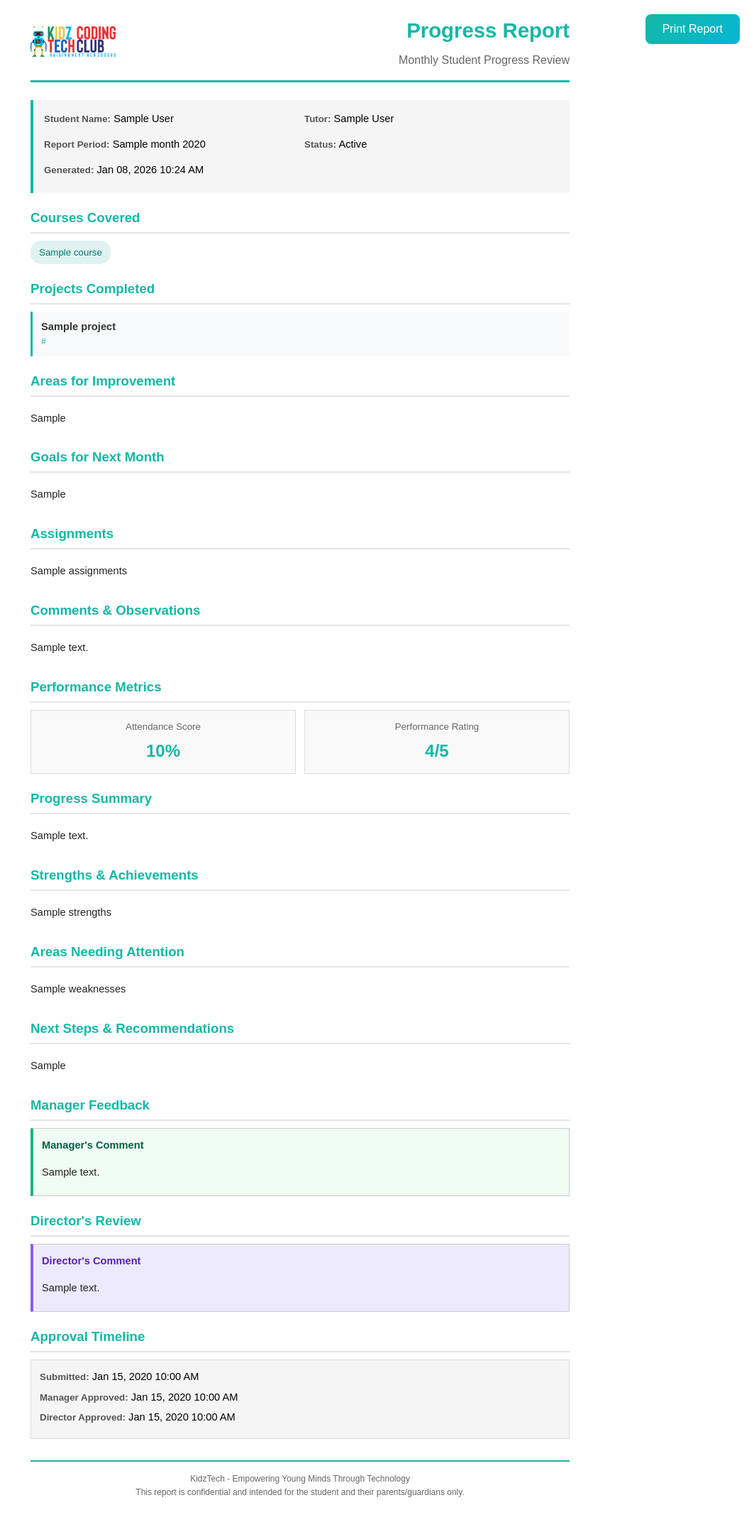
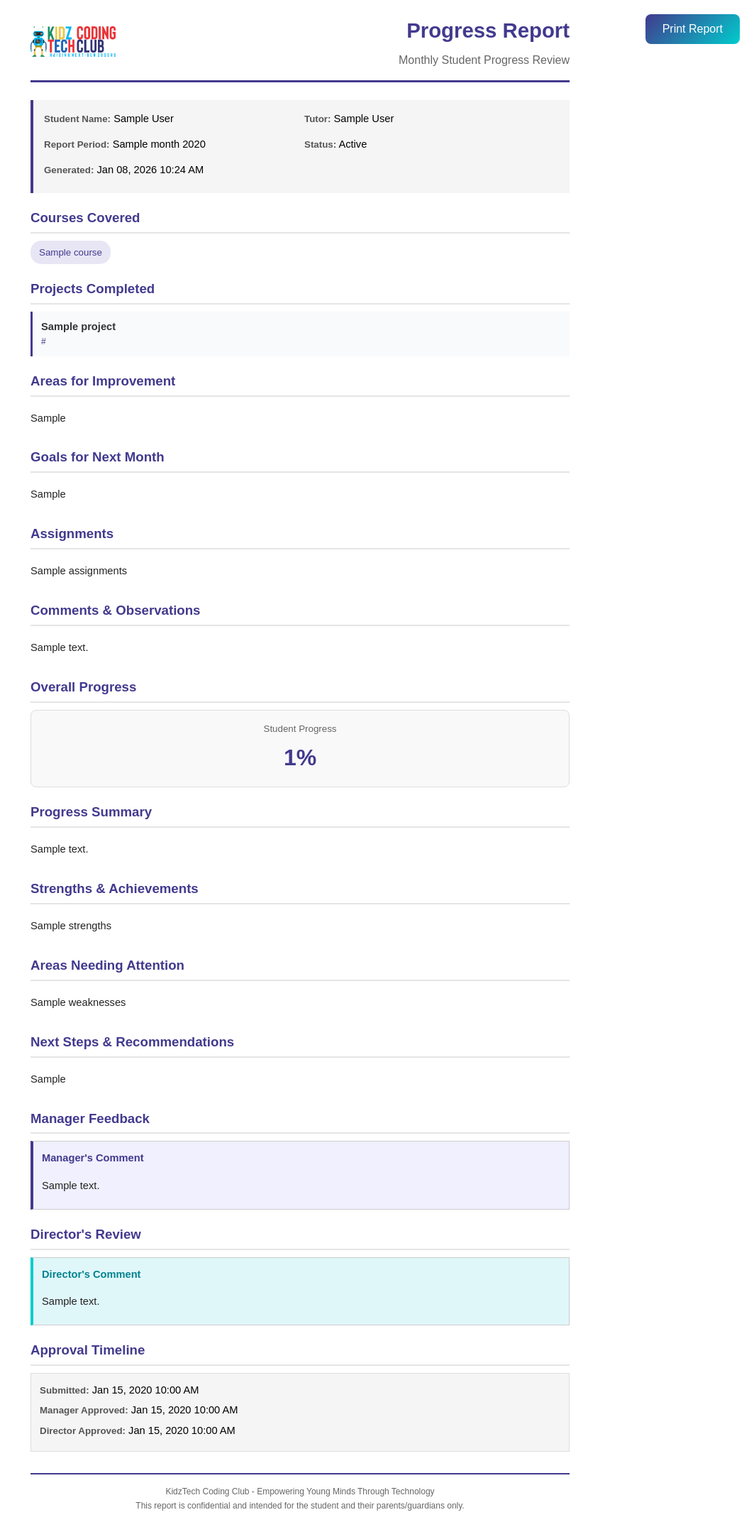
Before and after one commit to witholaniyijide/kidz-tech-portal, a Laravel app: template resources/views/admin/reports/print.blade.php in a window 1280 px wide. Shown: the whole page at 71% size, without its empty margins (217-1280 px from the left). Before the commit the page ends 2109 px from the top, so only its background shows below. Run offline with Laravel 10, Linux system fonts and the light colour scheme; the template is opened without the code that fills it: most values are stand-ins (such as "Sample title", 1, 10 or a date in 2020); parts of the project's set-up code (start-up, migrations or seed data) failed here and were passed over.

Commit message:
Update reports print/PDF, Director analytics, and Tutor performance
- Print view: Brand blue colors (#423A8E), remove attendance score, show overall progress %, add favicon
- PDF view: Match print view styling with brand colors and overall progress metric
- Director analytics: Fix performance trend queries to use class_date, add criteria breakdown chart
- Director analytics: Add year filter dropdown, fix performance score distribution chart
- Tutor performance: Add "View Full Report" button to each assessment card

```diff
--- a/resources/views/admin/reports/print.blade.php
+++ b/resources/views/admin/reports/print.blade.php
@@ -4,6 +4,8 @@
     <meta charset="UTF-8">
     <meta name="viewport" content="width=device-width, initial-scale=1.0">
     <title>Print - Progress Report - {{ $report->student->first_name ?? 'Student' }} {{ $report->student->last_name ?? '' }}</title>
+    <link rel="icon" type="image/png" href="{{ asset('favicon.png') }}">
+    <link rel="shortcut icon" href="{{ asset('favicon.ico') }}">
     <style>
         * { margin: 0; padding: 0; box-sizing: border-box; }
         body {
@@ -22,17 +24,17 @@
             justify-content: space-between;
             margin-bottom: 25px;
             padding-bottom: 15px;
-            border-bottom: 3px solid #14B8A6;
+            border-bottom: 3px solid #423A8E;
         }
         .logo { width: 120px; height: auto; }
         .header-text { text-align: right; }
-        .header h1 { font-size: 22pt; color: #14B8A6; margin-bottom: 5px; }
+        .header h1 { font-size: 22pt; color: #423A8E; margin-bottom: 5px; }
         .header .subtitle { font-size: 12pt; color: #666; }
         .report-info {
             background-color: #f5f5f5;
             padding: 15px;
             margin-bottom: 20px;
-            border-left: 4px solid #14B8A6;
+            border-left: 4px solid #423A8E;
         }
         .info-grid { display: grid; grid-template-columns: 1fr 1fr; gap: 8px; }
         .info-item { margin-bottom: 5px; }
@@ -42,7 +44,7 @@
         .section-title {
             font-size: 14pt;
             font-weight: bold;
-            color: #14B8A6;
+            color: #423A8E;
             margin-bottom: 10px;
             padding-bottom: 5px;
             border-bottom: 2px solid #e5e5e5;
@@ -50,32 +52,32 @@
         .section-content { padding: 8px 0; text-align: justify; line-height: 1.7; color: #222; white-space: pre-wrap; }
         .badge-list { display: flex; flex-wrap: wrap; gap: 8px; margin-top: 8px; }
         .badge {
-            background-color: #e0f2f1;
-            color: #00796b;
+            background-color: #e8e6f5;
+            color: #423A8E;
             padding: 6px 12px;
             border-radius: 15px;
             font-size: 10pt;
             font-weight: 500;
         }
         .badge-blue { background-color: #dbeafe; color: #1e40af; }
-        .badge-green { background-color: #d1fae5; color: #065f46; }
+        .badge-cyan { background-color: #e0f7fa; color: #00838f; }
         .project-item {
             background-color: #f9fafb;
             padding: 10px 12px;
             margin-bottom: 8px;
-            border-left: 3px solid #14B8A6;
+            border-left: 3px solid #423A8E;
         }
         .project-name { font-weight: bold; color: #333; font-size: 11pt; }
-        .project-link { font-size: 9pt; color: #14B8A6; word-break: break-all; }
-        .metrics-grid { display: grid; grid-template-columns: 1fr 1fr; gap: 12px; margin-top: 10px; }
+        .project-link { font-size: 9pt; color: #423A8E; word-break: break-all; }
         .metric-box {
             background-color: #f9f9f9;
-            padding: 12px;
+            padding: 15px;
             border: 1px solid #ddd;
             text-align: center;
+            border-radius: 8px;
         }
         .metric-label { font-size: 10pt; color: #666; margin-bottom: 5px; }
-        .metric-value { font-size: 18pt; font-weight: bold; color: #14B8A6; }
+        .metric-value { font-size: 24pt; font-weight: bold; color: #423A8E; }
         .comment-box {
             background-color: #fafafa;
             border: 1px solid #ccc;
@@ -93,7 +95,7 @@
         .footer {
             margin-top: 30px;
             padding-top: 15px;
-            border-top: 2px solid #14B8A6;
+            border-top: 2px solid #423A8E;
             text-align: center;
             font-size: 9pt;
             color: #666;
@@ -102,7 +104,7 @@
             position: fixed;
             top: 20px;
             right: 20px;
-            background: linear-gradient(135deg, #14B8A6, #06B6D4);
+            background: linear-gradient(135deg, #423A8E, #00CCCD);
             color: white;
             padding: 12px 24px;
             border: none;
@@ -110,12 +112,15 @@
             font-size: 12pt;
             cursor: pointer;
         }
-        .manager-comment { border-left-color: #10b981; background-color: #f0fdf4; }
-        .director-comment { border-left-color: #8b5cf6; background-color: #ede9fe; }
+        .manager-comment { border-left-color: #423A8E; background-color: #f0f0ff; }
+        .director-comment { border-left-color: #00CCCD; background-color: #e0f7fa; }
+        @media print {
+            .print-btn { display: none !important; }
+        }
     </style>
 </head>
 <body>
-    <button onclick="window.print()" class="print-btn" style="display: block;">Print Report</button>
+    <button onclick="window.print()" class="print-btn">Print Report</button>
 
     <div class="header">
         <img src="{{ asset('images/logo_light.png') }}" alt="KidzTech Logo" class="logo">
@@ -155,6 +160,9 @@
         $skillsMastered = is_array($report->skills_mastered) ? $report->skills_mastered : [];
         $newSkills = is_array($report->new_skills) ? $report->new_skills : [];
         $projects = is_array($report->projects) ? $report->projects : [];
+
+        // Calculate overall progress for this student
+        $overallProgress = $report->student ? $report->student->progressPercentage() : 0;
     @endphp
 
     @if(count($courses) > 0)
@@ -184,7 +192,7 @@
             <div class="section-title">New Skills Being Learned</div>
             <div class="badge-list">
                 @foreach($newSkills as $skill)
-                    <span class="badge badge-green">{{ $skill }}</span>
+                    <span class="badge badge-cyan">{{ $skill }}</span>
                 @endforeach
             </div>
         </div>
@@ -233,16 +241,10 @@
     @endif
 
     <div class="section">
-        <div class="section-title">Performance Metrics</div>
-        <div class="metrics-grid">
-            <div class="metric-box">
-                <div class="metric-label">Attendance Score</div>
-                <div class="metric-value">{{ $report->attendance_score ? $report->attendance_score . '%' : 'N/A' }}</div>
-            </div>
-            <div class="metric-box">
-                <div class="metric-label">Performance Rating</div>
-                <div class="metric-value">{{ $report->rating ? $report->rating . '/5' : 'N/A' }}</div>
-            </div>
+        <div class="section-title">Overall Progress</div>
+        <div class="metric-box">
+            <div class="metric-label">Student Progress</div>
+            <div class="metric-value">{{ $overallProgress }}%</div>
         </div>
     </div>
 
@@ -278,7 +280,7 @@
         <div class="section">
             <div class="section-title">Manager Feedback</div>
             <div class="comment-box manager-comment">
-                <div class="comment-title" style="color: #065f46;">Manager's Comment</div>
+                <div class="comment-title" style="color: #423A8E;">Manager's Comment</div>
                 <div class="section-content">{{ $report->manager_comment }}</div>
             </div>
         </div>
@@ -288,7 +290,7 @@
         <div class="section">
             <div class="section-title">Director's Review</div>
             <div class="comment-box director-comment">
-                <div class="comment-title" style="color: #5b21b6;">Director's Comment</div>
+                <div class="comment-title" style="color: #00838f;">Director's Comment</div>
                 <div class="section-content">{{ $report->director_comment }}</div>
             </div>
         </div>
@@ -321,7 +323,7 @@
     @endif
 
     <div class="footer">
-        <div>KidzTech - Empowering Young Minds Through Technology</div>
+        <div>KidzTech Coding Club - Empowering Young Minds Through Technology</div>
         <div>This report is confidential and intended for the student and their parents/guardians only.</div>
     </div>
 </body>
```
Also changed, not shown: app/Http/Controllers/Director/AnalyticsController.php (+83 -14 lines), resources/views/director/analytics/index.blade.php (+57 -4 lines), resources/views/tutor/performance/index.blade.php (+12 -0 lines), resources/views/tutor/reports/pdf.blade.php (+47 -60 lines).
